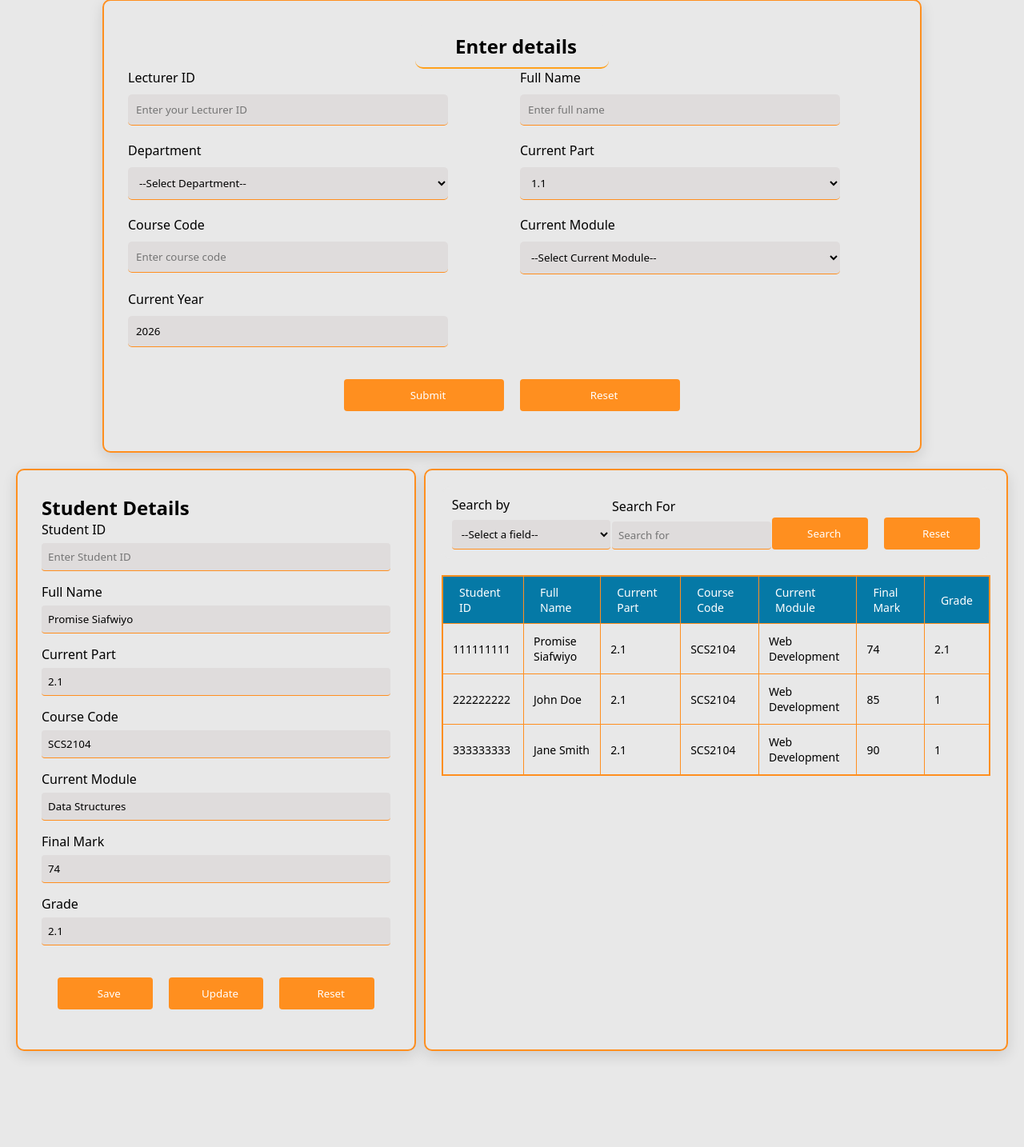
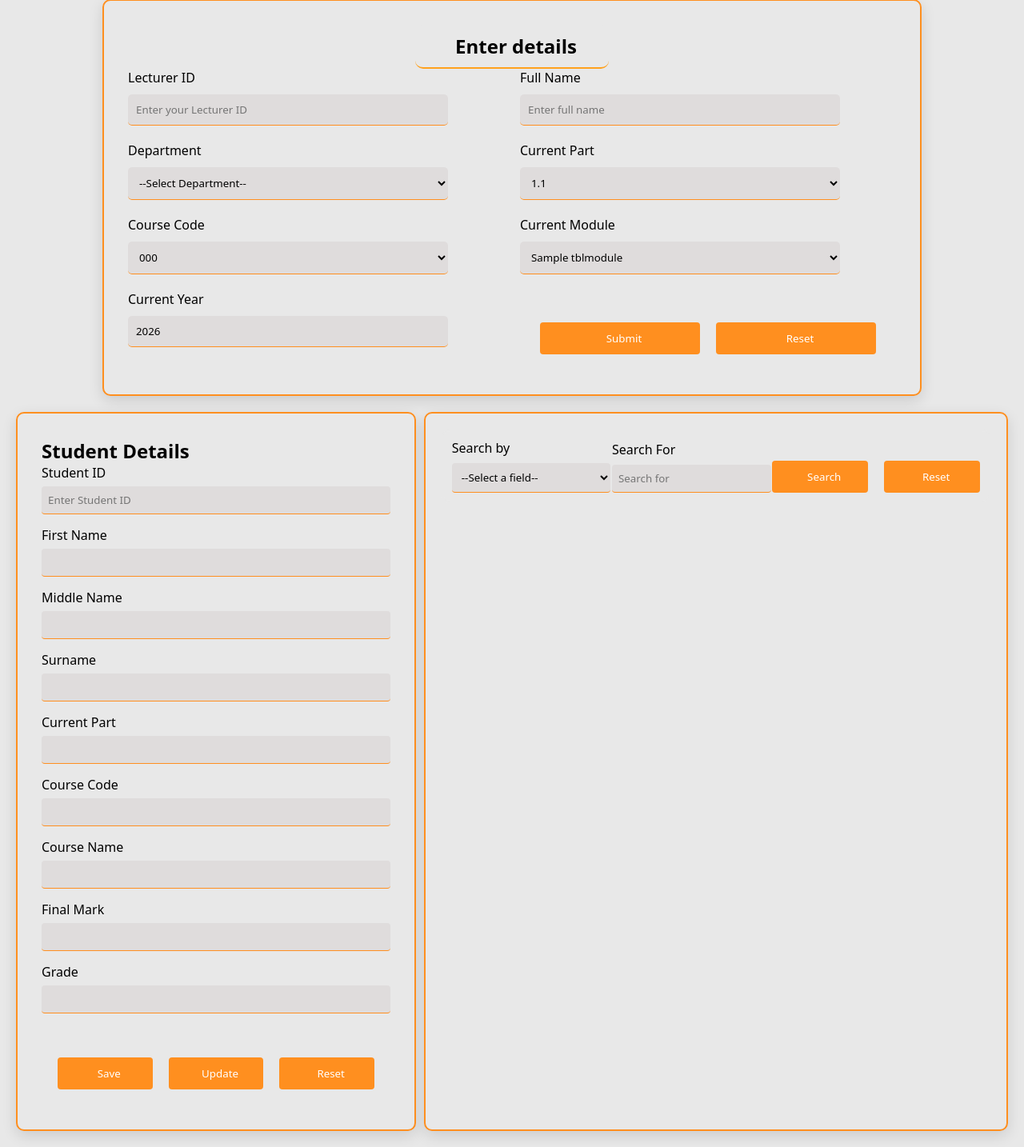
Before and after one commit to Primegotit/php-nust-portal, a PHP site: page /Lecturer-Form.php in a window 1280 px wide. Shown: the part 74-1508 px from the top of the page at 80% size. Before the commit the page ends 1395 px from the top, so only its background shows below. Run offline with PHP 8.4, Linux system fonts and the light colour scheme; tables that the repository leaves empty or names only in its code hold one stand-in row (values such as "Sample post").

Commit message:
makgin lots of progrss

```diff
--- a/Lecturer-Form.php
+++ b/Lecturer-Form.php
@@ -1,3 +1,72 @@
+<?php
+    require "config/config.php";
+    session_start();
+
+
+$correct_current_part = "";
+$correct_course_code = "";
+$correct_course_name = "";
+$tablename = "";
+    if(isset($_POST["lecturer-submit-btn"])) {
+        $lecturer_id = $_POST["lecturer_id"] ?? '';
+        $fullname = $_POST["fullname"] ?? '';
+        $department = $_POST["department"] ?? '';
+        $current_part = $_POST["current_part"] ?? '';
+        $course_code = $_POST["course_code"] ?? '';
+        $current_module = $_POST["current_module"] ?? '';
+        $current_year = $_POST["current_year"] ?? '';
+
+
+
+        $sql = "SHOW TABLES LIKE '" . strtolower($course_code) . "%'";
+        $tableexists = mysqli_query($conn, $sql);
+
+        while($row = mysqli_fetch_array($tableexists)) {
+            $tablename = $row[0];
+            $correct_current_part = $current_part;
+            $correct_course_code = $course_code;
+            $correct_course_name = $current_module;
+
+
+            $_SESSION["tablename"] = $tablename;
+            $_SESSION["current_part"] = $correct_current_part;
+            $_SESSION["course_code"] = $correct_course_code;
+            $_SESSION["course_name"] = $correct_course_name;
+
+        }
+
+
+
+
+    }
+
+
+
+
+
+?>
+
+<?php
+    require "config/config.php";
+
+
+        if(isset($_POST["mark-save-btn"])) {
+            $student_id = $_POST["student_id"] ?? '';
+            $student_name = $_POST["student_name"] ?? '';
+            $student_middle_name = $_POST["student_middle_name"] ?? '';
+            $student_surname = $_POST["student_surname"] ?? '';
+            $final_mark = $_POST["final_mark"] ?? '';
+            $grade = $_POST["grade"] ?? '';
+
+            $sql2 = "INSERT INTO " . $_SESSION["tablename"]. "  VALUES ('$student_id', '$student_name', '$student_middle_name', '$student_surname', '" . $_SESSION["current_part"] . "', '" . $_SESSION["course_code"] . "', '" . $_SESSION["course_name"] . "', '$final_mark', '$grade')";
+            mysqli_query($conn, $sql2);
+
+            echo "<script>alert('User results saved successfully!');</script>";
+
+    }
+
+?>
+
 <!DOCTYPE html>
 <html lang="en">
 <head>
@@ -65,37 +134,50 @@
 
             <section id="lecturer-field-container">
                 <label for="course_code">Course Code</label>
-                <input type="text" id="course_code" name="course_code" placeholder="Enter course code">
+                <select id="course_code" name="course_code" placeholder="Enter course code">
+                    <?php
+                        require "config/config.php";
+                        $sql = "SELECT course_code, course_name FROM tblmodules";
+                        $result = mysqli_query($conn, $sql);
+                        while($row = mysqli_fetch_assoc($result)) {
+                            echo "<option value='" . $row['course_code'] . "'>" . $row['course_code'] . "</option>";
+                        }
+                    ?>
+
+                </select>
             </section>
 
             <section id="lecturer-field-container">
                 <label for="current_module">Current Module</label>
                 <select name="current_module" id="current_module">
-                    <option value="">--Select Current Module--</option>
-                    <option value="data-structures">Data Structures</option>
-                    <option value="algorithms">Algorithms</option>
-                    <option value="database-systems">Database Systems</option>
+                    <?php
+                        require "config/config.php";
+                        $sql = "SELECT course_code, course_name FROM tblmodules";
+                        $result = mysqli_query($conn, $sql);
+                        while($row = mysqli_fetch_assoc($result)) {
+                            echo "<option value='" . $row['course_name'] . "'>". $row['course_name'] . "</option>";
+                        }
+                    ?>
+
                 </select>
             </section>
 
             <section id="lecturer-field-container">
                 <label>Current Year</label>
-                <input type="text" value="2026" readonly>
+                <input type="text" value="" id="yearBox" readonly><script>yearBox.value=new Date().getFullYear()</script>
             </section>
-
+            <div id="lecturer-btn-container">
+                    <button type="submit" name="lecturer-submit-btn"><i class="fa fa-save"></i> Submit</button>
+                    <button type="reset" name="lecturer-reset-btn"><i class="fa fa-undo"></i> Reset</button>
+            </div>
         </form>
 
-        <div id="lecturer-btn-container">
-            <button type="submit"><i class="fa fa-save"></i> Submit</button>
-            <button type="reset"><i class="fa fa-undo"></i> Reset</button>
-        </div>
+
 
     </div>
 
-    <!-- STUDENT SECTION -->
     <div id="students-details-container">
 
-        <!-- LEFT INPUT FORM -->
         <div id="students-input-container">
 
             <h2>
@@ -110,42 +192,52 @@
                 </section>
 
                 <section id="student-field-container">
-                    <label for="student-name">Full Name</label>
-                    <input type="text" id="student-name" value="Promise Siafwiyo" readonly>
+                    <label for="student-name">First Name</label>
+                    <input type="text" id="student-name" value="" name="student_name" >
+                </section>
+
+                <section id="student-field-container">
+                    <label for="student-middle-name">Middle Name</label>
+                    <input type="text" id="student-middle-name" value="" name="student_middle_name" >
+                </section>
+
+                <section id="student-field-container">
+                    <label for="student-surname">Surname</label>
+                    <input type="text" id="student-surname" value="" name="student_surname" >
                 </section>
 
                 <section id="student-field-container">
                     <label>Current Part</label>
-                    <input type="text" value="2.1" readonly>
+                    <input type="text" value="<?php echo $correct_current_part; ?>"  name="current_part">
                 </section>
 
                 <section id="student-field-container">
                     <label>Course Code</label>
-                    <input type="text" value="SCS2104" readonly>
+                    <input type="text" value="<?php echo $correct_course_code; ?>"  name="course_code">
                 </section>
 
                 <section id="student-field-container">
-                    <label>Current Module</label>
-                    <input type="text" value="Data Structures" readonly>
+                    <label>Course Name</label>
+                    <input type="text" value="<?php echo $correct_course_name; ?>"  name="course_name">
                 </section>
 
                 <section id="student-field-container">
                     <label>Final Mark</label>
-                    <input type="text" name="final_mark" value="74">
+                    <input type="text" name="final_mark" value="" >
                 </section>
 
                 <section id="student-field-container">
                     <label>Grade</label>
-                    <input type="text" value="2.1" readonly>
+                    <input type="text" value=""  name="grade">
                 </section>
 
+
+                <div id="lecturer-btn-container">
+                    <button name="mark-save-btn"><i class="fa fa-save" ></i> Save</button>
+                    <button><i class="fa fa-edit"></i> Update</button>
+                    <button><i class="fa fa-undo"></i> Reset</button>
+                </div>
             </form>
-
-            <div id="lecturer-btn-container">
-                <button><i class="fa fa-save"></i> Save</button>
-                <button><i class="fa fa-edit"></i> Update</button>
-                <button><i class="fa fa-undo"></i> Reset</button>
-            </div>
 
         </div>
 
@@ -181,52 +273,56 @@
             </div>
 
             <div id="student-table-container">
-                <table border="1">
-                    <thead>
-                        <tr>
-                            <th>Student ID</th>
-                            <th>Full Name</th>
-                            <th>Current Part</th>
-                            <th>Course Code</th>
-                            <th>Current Module</th>
-                            <th>Final Mark</th>
-                            <th>Grade</th>
-                        </tr>
-                    </thead>
+                 <?php
 
-                    <tbody>
-                        <tr>
-                            <td>111111111</td>
-                            <td>Promise Siafwiyo</td>
-                            <td>2.1</td>
-                            <td>SCS2104</td>
-                            <td>Web Development</td>
-                            <td>74</td>
-                            <td>2.1</td>
-                        </tr>
 
-                        <tr>
-                            <td>222222222</td>
-                            <td>John Doe</td>
-                            <td>2.1</td>
-                            <td>SCS2104</td>
-                            <td>Web Development</td>
-                            <td>85</td>
-                            <td>1</td>
-                        </tr>
+    require "config/config.php";
 
-                        <tr>
-                            <td>333333333</td>
-                            <td>Jane Smith</td>
-                            <td>2.1</td>
-                            <td>SCS2104</td>
-                            <td>Web Development</td>
-                            <td>90</td>
-                            <td>1</td>
-                        </tr>
+      if($_SERVER["REQUEST_METHOD"] == "POST") {
 
-                    </tbody>
-                </table>
+
+      echo "<table>";
+                echo "<thead>";
+                    echo "<tr>";
+                        echo "<th>Student ID</th>";
+                        echo "<th>Full Name</th>";
+                        echo "<th>Middle Name</th>";
+                        echo "<th>Surname</th>";
+                        echo "<th>Current Part</th>";
+                        echo "<th>Course Code</th>";
+                        echo "<th>Course Name</th>";
+                        echo "<th>Final Mark</th>";
+                        echo "<th>Grade</th>";
+                    echo "</tr>";
+
+                echo "</thead>";
+
+                echo "<tbody>";
+                    $sql2 = "SELECT * FROM " . $_SESSION["tablename"];
+                    $result = mysqli_query($conn, $sql2);
+                    while($row = mysqli_fetch_assoc($result)) {
+                        echo "<tr>";
+                            echo "<td>" . $row["course_code"] . "</td>";
+                            echo "<td>" . $row["course_name"] . "</td>";
+                            echo "<td>" . $row["lecturer_id"] . "</td>";
+                            echo "<td>" . $row["lecturer_name"] . "</td>";
+                            echo "<td>" . $row["lecturer_middle_name"] . "</td>";
+                            echo "<td>" . $row["lecturer_surname"] . "</td>";
+                            echo "<td>" . $row["department"] . "</td>";
+                        echo "</tr>";
+                    }
+                echo "</tbody>";
+
+            echo "</table>";
+
+
+      }
+
+
+
+    ?>
+
+
             </div>
 
         </div>
```
Also changed, not shown: Login-page.php (+8 -6 lines), Module-Manager.php (+91 -28 lines).
